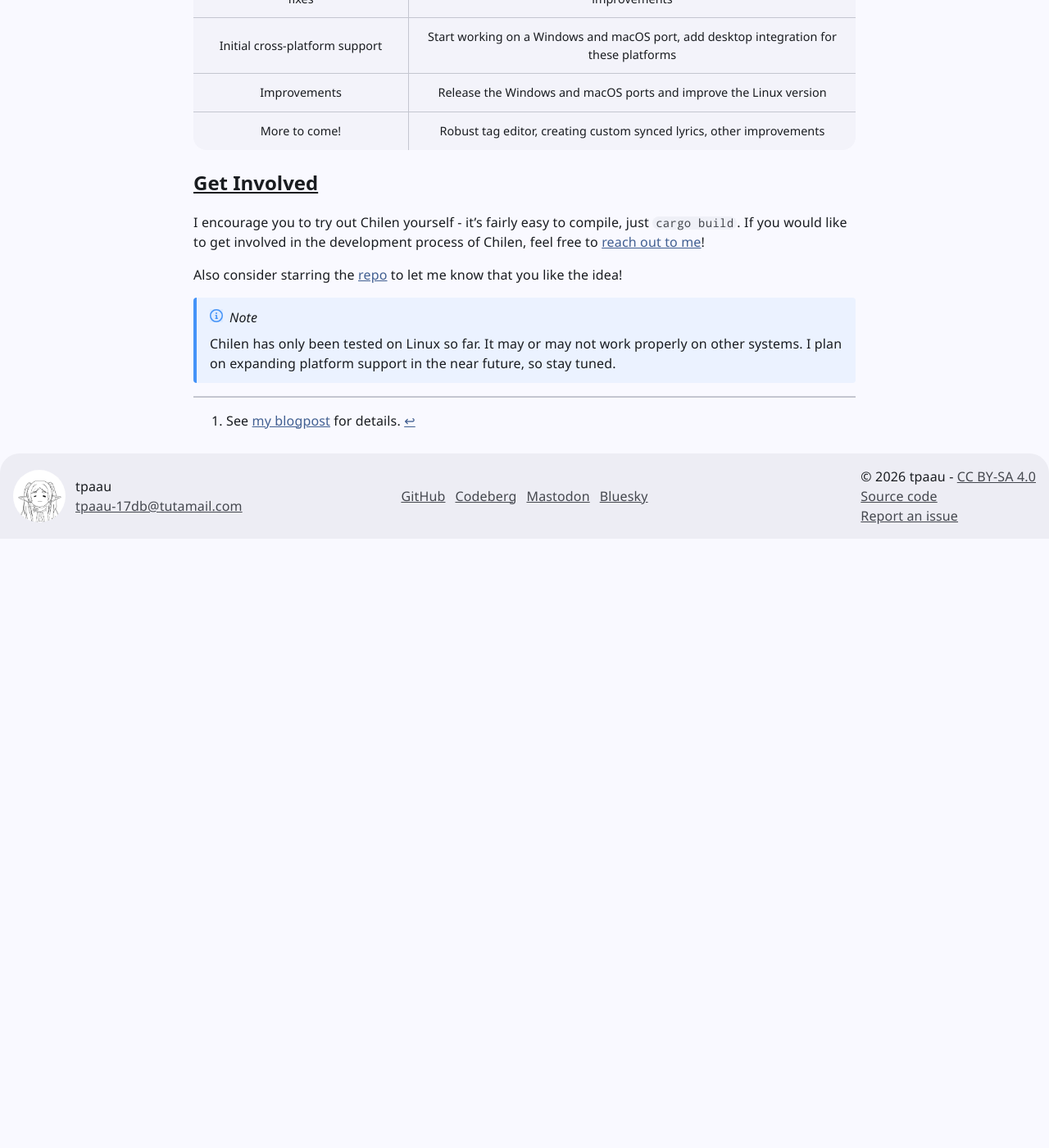
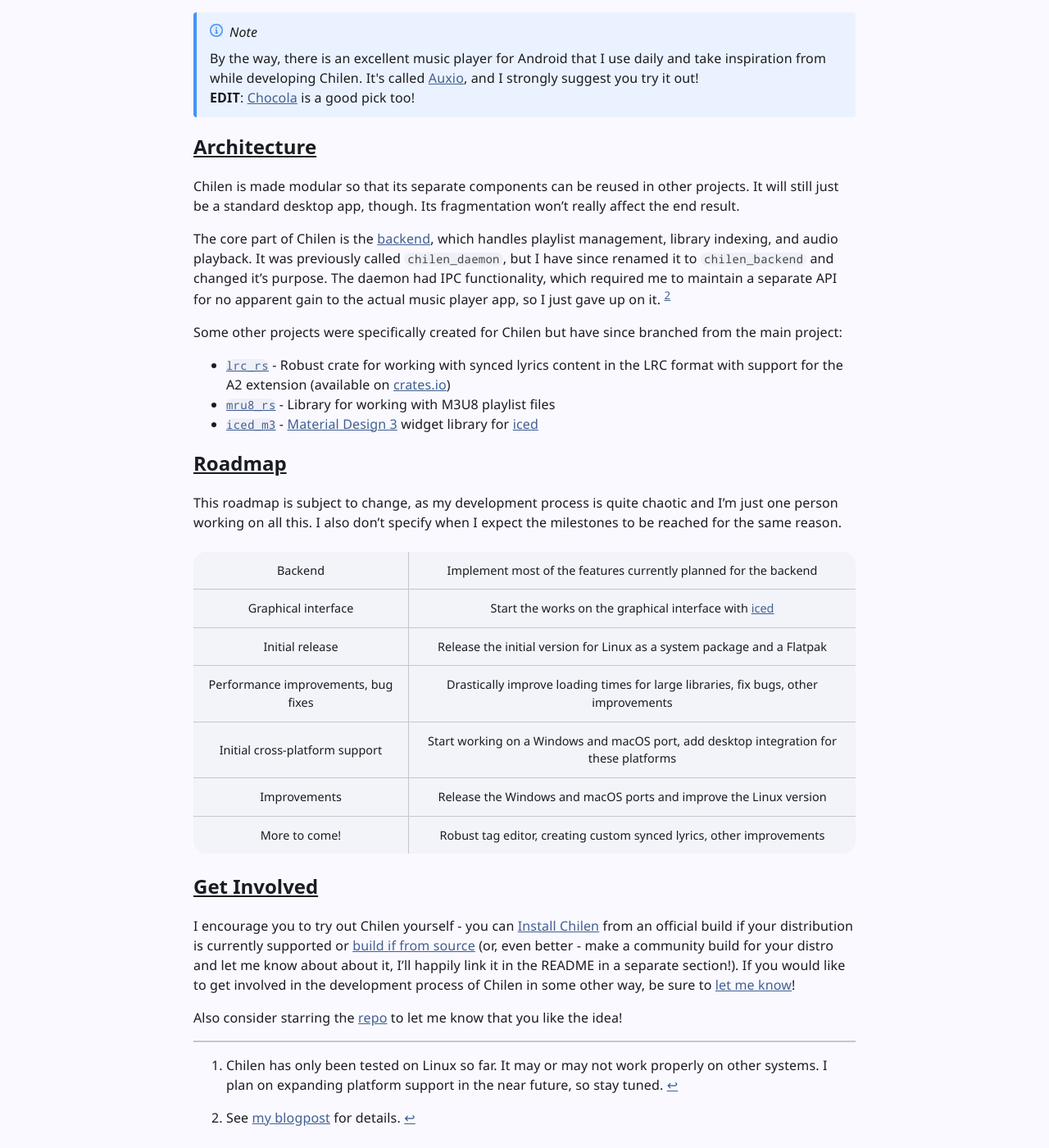
Before and after one commit to tpaau/tpaau.dev, a Jekyll site: the page built from _projects/chilen.md, in a window 1280 px wide and 1400 px high, scrolled down 1331 px. Shown: the whole window at 82% size. Built offline with Jekyll 4.4.1, drawn with Linux system fonts in a browser that asks for light colours; before the commit the page ends 1988 px from its top, so only the background shows below that; some of the changed text lies outside the part shown.

Commit message:
Update the project page for Chilen, tweaks and fixes

```diff
--- a/_projects/chilen.md
+++ b/_projects/chilen.md
@@ -15,8 +15,13 @@
 
 ---
 
-{{ page.description }} Built from the ground-up in Rust with native support for Linux, macOS and
-Windows.
+
+> {{ page.description }} Built from the ground-up in Rust with native support for Linux, macOS and
+Windows.[^1]
+
+<img class="fill-img" src="{{ page.image }}" alt="{{ page.image-alt }}">
+
+---
 
 The works on Chilen started around December 2025, mainly because I felt like there isn't any good
 software for listening to music locally on Linux. All the players I had tried so far suffered from
@@ -30,7 +35,9 @@
   type="note"
   content="By the way, there is an excellent music player for Android that I use daily and take
 inspiration from while developing Chilen. It's called
-<a href=\"https://github.com/OxygenCobalt/Auxio\">Auxio</a>, and I strongly suggest you try it out!"
+<a href=\"https://github.com/OxygenCobalt/Auxio\">Auxio</a>, and I strongly suggest you try it out!
+<br>
+<b>EDIT</b>: <a href=\"https://github.com/sosauce/Chocola\">Chocola</a> is a good pick too!"
 %}
 
 <h2 id="architecture"><a href="#architecture">Architecture</a></h2>
@@ -42,17 +49,13 @@
 handles playlist management, library indexing, and audio playback. It was previously called
 `chilen_daemon`, but I have since renamed it to `chilen_backend` and changed it's purpose. The
 daemon had IPC functionality, which required me to maintain a separate API for no apparent gain to
-the actual music player app, so I just gave up on it. [^1]
-
-Another module is [`iced_m3`](https://tpaau.github.io/chilen/iced_m3/), a
-[Material Design 3](https://m3.material.io/) widget library for [iced](https://iced.rs/). It's
-currently a part of Chilen, but I might release it as a separate project somewhere in the future
-(if I feel like it).
+the actual music player app, so I just gave up on it. [^2]
 
 Some other projects were specifically created for Chilen but have since branched from the main
 project:
 - [`lrc_rs`](https://github.com/tpaau/lrc_rs) - Robust crate for working with synced lyrics content in the LRC format with support for the A2 extension (available on [crates.io](https://crates.io/crates/lrc_rs))
 - [`mru8_rs`](https://github.com/tpaau/m3u8_rs) - Library for working with M3U8 playlist files
+- [`iced_m3`](https://github.com/tpaau/iced_m3) - [Material Design 3](https://m3.material.io/) widget library for [iced](https://iced.rs/)
 
 <h2 id="roadmap"><a href="#roadmap">Roadmap</a></h2>
 
@@ -70,19 +73,17 @@
 
 <h2 id="get-involved"><a href="#get-involved">Get Involved</a></h2>
 
-I encourage you to try out Chilen yourself - it's fairly easy to compile, just `cargo build`. If
-you would like to get involved in the development process of Chilen, feel free to
-[reach out to me](/#contact)!
+I encourage you to try out Chilen yourself - you can
+[Install Chilen](https://github.com/tpaau/chilen#installation) from an official build if your
+distribution is currently supported or
+[build if from source](https://github.com/tpaau/chilen?tab=contributing-ov-file#building) (or, even
+better - make a community build for your distro and let me know about about it, I'll happily link it
+in the README in a separate section!). If you would like to get involved in the development process
+of Chilen in some other way, be sure to [let me know](/#contact)!
 
 Also consider starring the [repo]({{ page.repo }}) to let me know that you like the idea!
 
-
-{% include widgets/common/alert.html
-  type="note"
-  content="Chilen has only been tested on Linux so far. It may or may not work properly on other
-  systems. I plan on expanding platform support in the near future, so stay tuned."
-%}
-
 ---
 
-[^1]: See [my blogpost](2026/07/07/chilen-devlog-1.html) for details.
+[^1]: Chilen has only been tested on Linux so far. It may or may not work properly on other systems. I plan on expanding platform support in the near future, so stay tuned.
+[^2]: See [my blogpost](/2026/07/07/chilen-devlog-1.html) for details.
```
Also changed, not shown: other parts of _projects/chilen.md (+2 -2 lines), content/AI_DISCLOSURE.md (+7 -7 lines), content/BLOG.md (+1 -1 lines), content/INDEX.md (+3 -3 lines), assets/images/projects/chilen/chilen.jpg (added), assets/images/projects/chilen/chilen.png (deleted).
